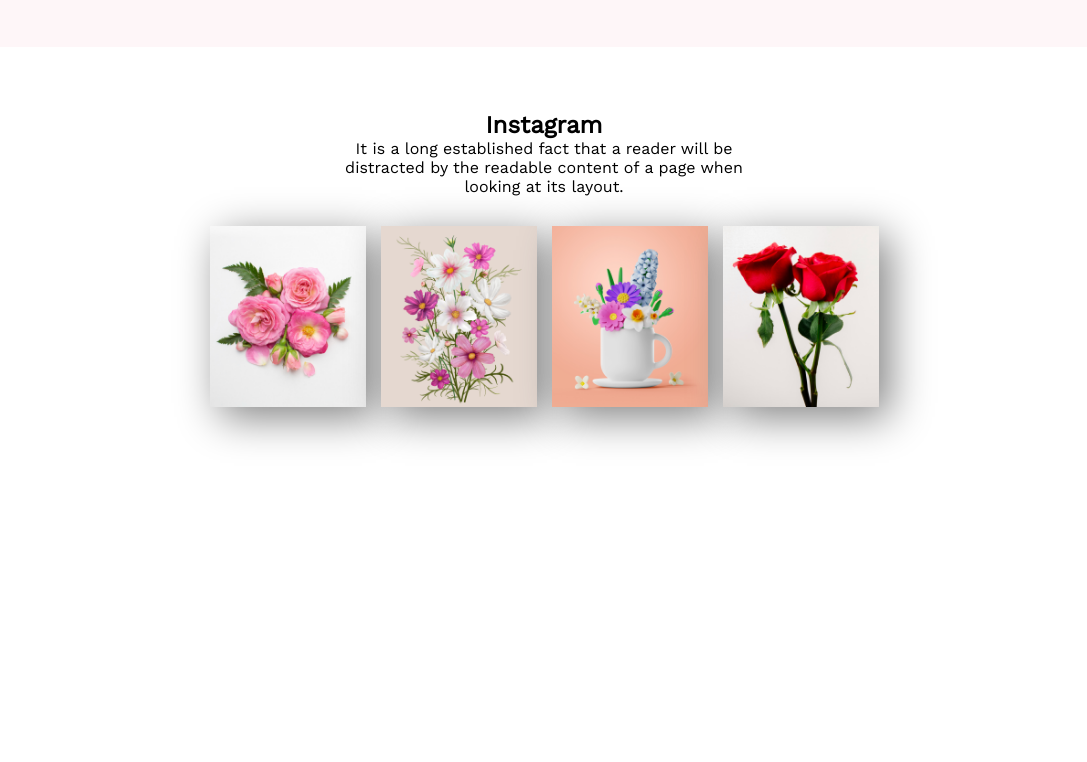
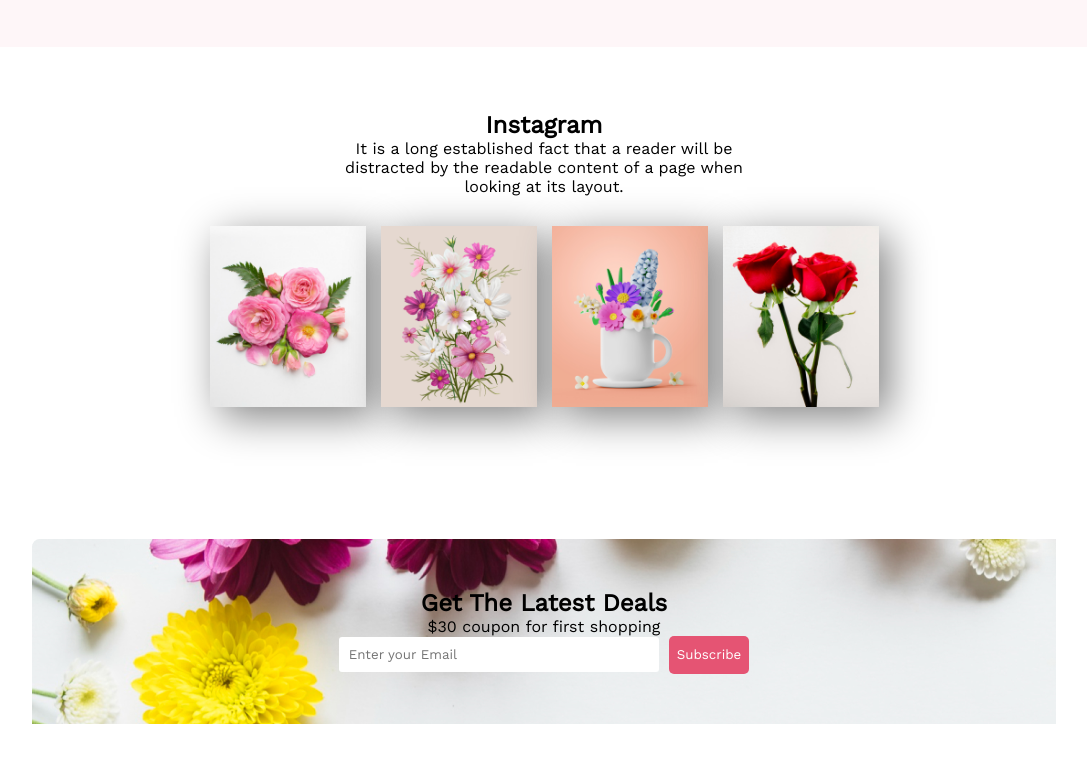
Before and after one commit to aminul-islam-be/AmiTomarFulBikreta, a plain HTML site: page index.html in a window 1280 px wide. Shown: the part 1780-2542 px from the top of the page, without its empty margins (96-1183 px from the left). Before the commit the page ends 2255 px from the top, so only its background shows below. Drawn offline with nearby package versions, Linux system fonts and the light colour scheme.

Commit message:
creat a area-5

```diff
--- a/index.html
+++ b/index.html
@@ -87,6 +87,12 @@
             <div><img style="width: 156px;box-shadow: 10px 10px 40px grey;" src="img/Rectangle 6.png" alt="flower-4"></div>
         </div>
     </section>
+    <section class="area-5">
+        <div class="anchorCenter">
+            <h2>Get The Latest Deals</h2>
+            <p>$30 coupon for first shopping</p>
+            <input class="T-size" type="email" placeholder="Enter your Email" name="" id=""><input class="btn" type="submit" value="Subscribe" style="color: white;"></div>
+    </section>
     <footer></footer>
 </body>
 </html>
--- a/style.css
+++ b/style.css
@@ -129,6 +129,16 @@
 }
 .section-area4{
     margin: 5%;
-
-
 }
+.area-5{
+    background-image: url("img/Rectangle\ 9.png");
+    padding: 50px;
+    margin: 10%;
+}
+.T-size{
+    width: 300px;
+    padding: 10px;
+    margin-right: 10px;
+    border: none;
+    border-radius: 3px;
+}
```
